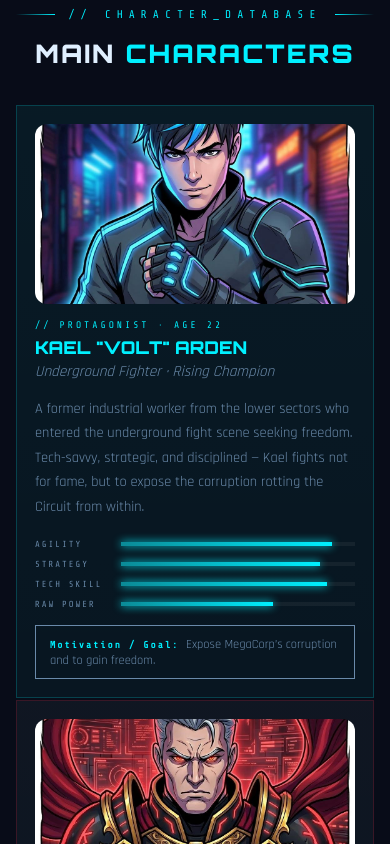
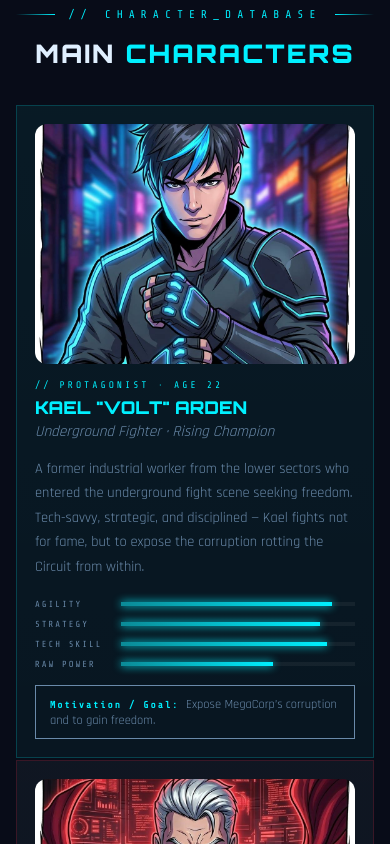
Before and after one commit to paoloperalta246/clash-circuit-website, a React (Vite) app: page / in a window 390 px wide. Shown: the part 4260-5104 px from the top of the page. Built offline with nearby package versions, Linux system fonts and the light colour scheme.

Commit message:
SUCCESS!!!

```diff
--- a/src/components/Characters.css
+++ b/src/components/Characters.css
@@ -44,10 +44,12 @@
 
 @media (max-width: 900px) {
   .characters-grid { grid-template-columns: 1fr; }
-  .char-portrait { aspect-ratio: 16/9; }
+  .char-portrait { aspect-ratio: 16/9; max-width: 100vw; }
   .char-inner { padding: 24px; }
 }
 @media (max-width: 480px) {
   .char-inner { padding: 18px; }
   .char-stat-label { width: 74px; font-size: 0.55rem; }
+  .char-portrait { aspect-ratio: 4/3; max-width: 100vw; }
+  .char-portrait-img { border-radius: 8px; }
 }
```
